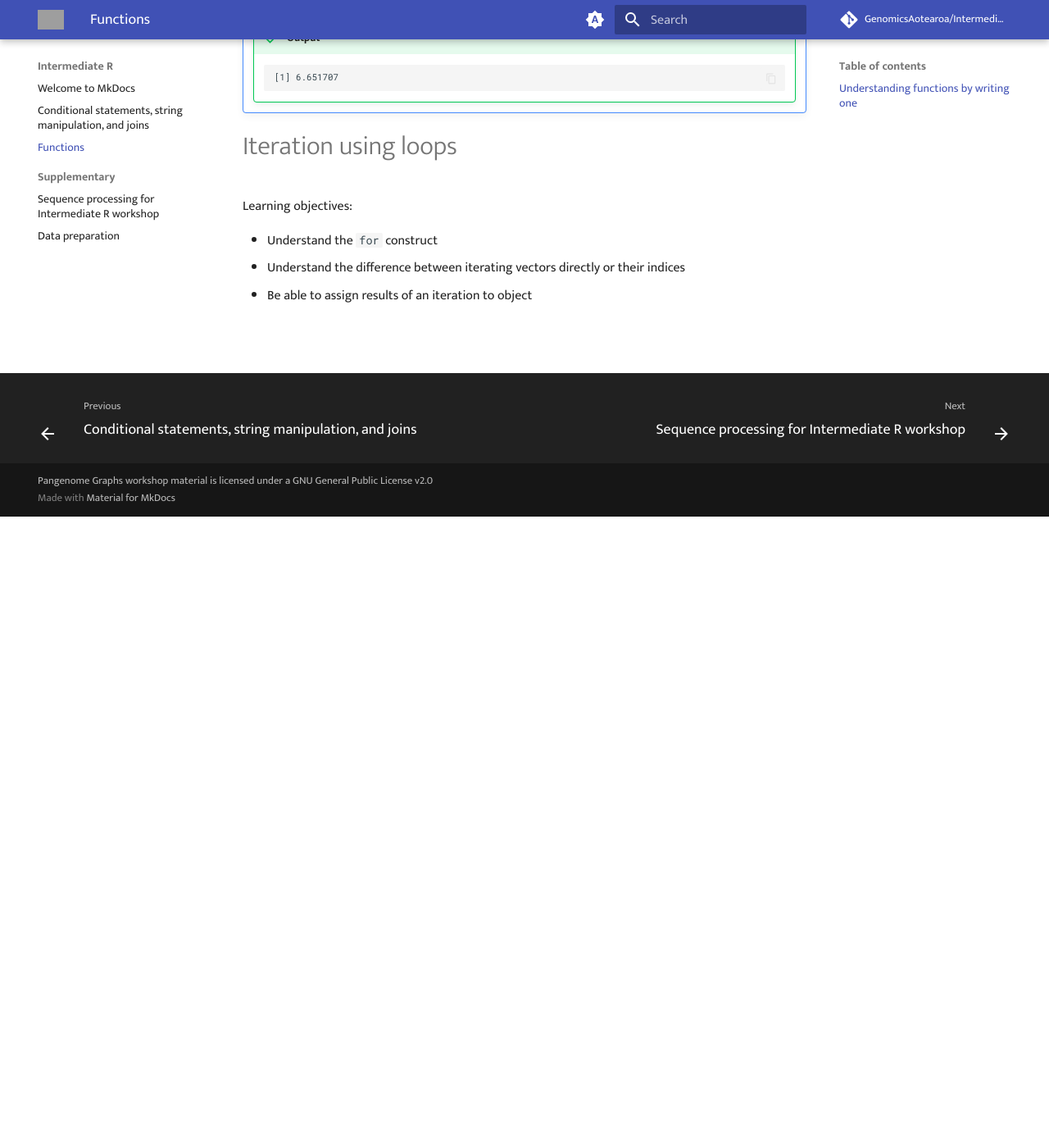
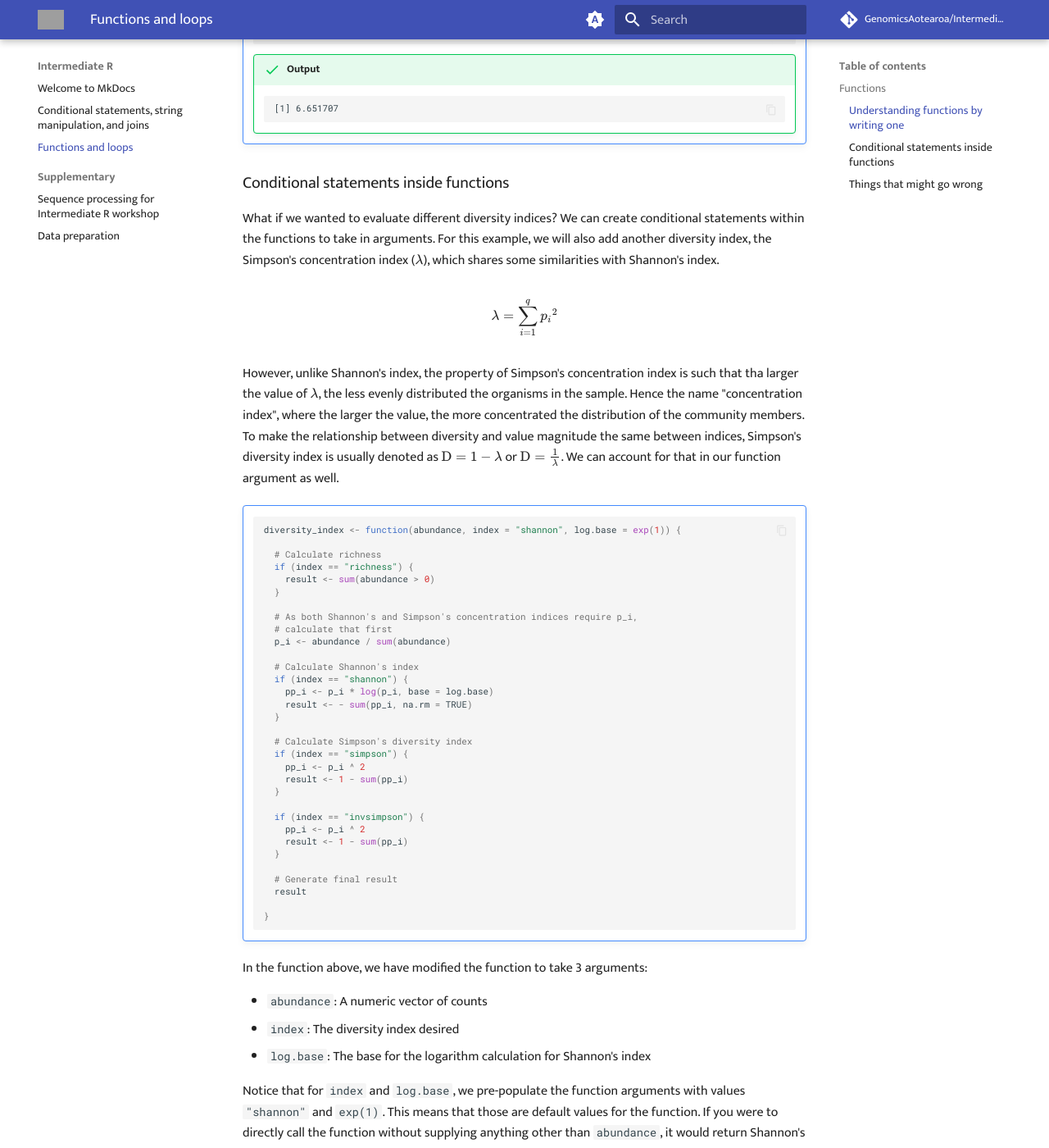
Before and after one commit to GenomicsAotearoa/Intermediate-R, an MkDocs documentation site: the page built from docs/2.lesson_2.md, in a window 1280 px wide and 1400 px high, scrolled down 2498 px. Shown: the whole window at 82% size. Built offline with MkDocs 1.6.1 and Material for MkDocs 9.7.7, drawn with Linux system fonts in a browser that asks for light colours; comment, search, counter and statistics services are not loaded; before the commit the page ends 3128 px from its top, so only the background shows below that; some of the changed text lies outside the part shown; grey boxes are pictures that could not be loaded.

Commit message:
Update functions

````diff
--- a/docs/2.lesson_2.md
+++ b/docs/2.lesson_2.md
@@ -1,4 +1,6 @@
-# Functions
+# Functions and loops
+
+## Functions
 
 Learning objectives:
 
@@ -18,7 +20,7 @@
 
 In the pseudo-code above, we have a function *named* `do_something` that takes *arguments* `x` and `y` and then a *body* enveloped by `{...}` that has code performing an addition between the arguments.
 
-## Understanding functions by writing one
+### Understanding functions by writing one
 
 A cornerstone concept in ecology is species diversity. This pertains to how organisms are distributed across space. Simplified in the form of a question: "How diverse is a sample?" The most direct measure of diversity is richness (often denoted using the letter $q$). This is essentially the number of organisms present in a sample. For any sample (remember, these are columns) in our ASV table, we can obtain richness by counting the number of non-zero elements in the column vector:
 
@@ -86,12 +88,12 @@
         [1] 6.651707
         ```
 
-Now modify the vectors 22 times! How cumbersome! However, we know we can turn the calculations into a function, like so:
+Now modify the vectors 21 more times! How cumbersome! However, we know we can turn the calculations into a function, like so:
 
 !!! r-project ""
 
     ```r
-    shannon_index <- function(abundance) {
+    diversity_index <- function(abundance) {
       # Calculate relative frequency
       p_i <- abundance / sum(abundance)
       # Calculate multiplication between relative frequencies and its log
@@ -106,7 +108,7 @@
 !!! r-project ""
 
     ```r
-    shannon_index(abundance = asv$AS1A1)
+    diversity_index(abundance = asv$AS1A1)
     ```
 
     !!! success "Output"
@@ -115,7 +117,146 @@
         [1] 6.651707
         ```
 
+### Conditional statements inside functions
 
+What if we wanted to evaluate different diversity indices? We can create conditional statements within the functions to take in arguments. For this example, we will also add another diversity index, the Simpson's concentration index ($\lambda$), which shares some similarities with Shannon's index.
+
+$$\lambda = \sum_{i=1}^{q} {p_i}^2$$
+
+However, unlike Shannon's index, the property of Simpson's concentration index is such that tha larger the value of $\lambda$, the less evenly distributed the organisms in the sample. Hence the name "concentration index", where the larger the value, the more concentrated the distribution of the community members. To make the relationship between diversity and value magnitude the same between indices, Simpson's diversity index is usually denoted as $\textrm{D} = 1 - \lambda$ or $\textrm{D} = \frac{1}{\lambda}$. We can account for that in our function argument as well.
+
+!!! r-project ""
+
+    ```r
+    diversity_index <- function(abundance, index = "shannon", log.base = exp(1)) {
+
+      # Calculate richness
+      if (index == "richness") {
+        result <- sum(abundance > 0)
+      }
+
+      # As both Shannon's and Simpson's concentration indices require p_i,
+      # calculate that first
+      p_i <- abundance / sum(abundance)
+
+      # Calculate Shannon's index
+      if (index == "shannon") {
+        pp_i <- p_i * log(p_i, base = log.base)
+        result <- - sum(pp_i, na.rm = TRUE)
+      }
+
+      # Calculate Simpson's diversity index
+      if (index == "simpson") {
+        pp_i <- p_i ^ 2
+        result <- 1 - sum(pp_i)
+      }
+
+      if (index == "invsimpson") {
+        pp_i <- p_i ^ 2
+        result <- 1 - sum(pp_i)
+      }
+
+      # Generate final result
+      result
+
+    }
+    ```
+
+In the function above, we have modified the function to take 3 arguments:
+
+* `abundance`: A numeric vector of counts
+* `index`: The diversity index desired
+* `log.base`: The base for the logarithm calculation for Shannon's index
+
+Notice that for `index` and `log.base`, we pre-populate the function arguments with values `"shannon"` and `exp(1)`. This means that those are default values for the function. If you were to directly call the function without supplying anything other than `abundance`, it would return Shannon's index calculated in the scale of the natural log. If we wanted to calculate the Shannon's index with a different log base, we simply add our own value to the `log.base` argument.
+
+!!! r-project ""
+
+    ```r
+    diversity_index(abundance = asv$AS1A1, log.base = 2)
+    ```
+
+    !!! success "Output"
+
+        ```
+        [1] 9.596384
+        ```
+
+If we wanted to get Simpson's concentration index:
+
+!!! r-project ""
+
+    ```r
+    diversity_index(abundance = asv$AS1A1, index = "simpson")
+    ```
+
+    !!! success "Output"
+
+        ```
+        [1] 0.9972477
+        ```
+
+### Things that might go wrong
+
+At this point, we have written a function `diversity_index()` that calculates 3 different indices and can adjust for different choices of log bases. However, there are some weaknesses to our function. Have a think before moving forward what they might be.
+
+??? tip "Weak points of `diversity_index`"
+
+    * `NA` handling only for Shannon's index, but not others (What if input vector contains missing values?)
+    * Redundancy in calculating `pp_i` for derivatives of Simpson's index (`pp_i` is the same regardless of calculating Simpson's diversity or it's inverse)
+    * No explicit way of knowing correct argument values without looking at code (Will you remember what the arguments are 12 months from now?)
+    * No error handling of inappropriate types of data or negative values (`index = "shannon"` might provide useful error messages, but other indices will provide an output as normal)
+
+To mitigate some of those problems, we might want to restrict how our function evaluates and processes input, as well as have the function provide useful error messages in case of problems. Here, two base R functions are useful:
+
+* `stop()` creates an error message and stops the execution of the following lines of code in the body.
+* `match.arg()` allows for partial matching of argument values and also produces a helpful error message on what are appropriate values if there is a typo.
+* `switch()` allows for different evaluations depending on the argument without chaining multiple if...else statements to make code more readable.
+
+!!! r-project ""
+
+    ```r
+    diversity_index <- function(abundance, index = "shannon", log.base = exp(1), na.rm = FALSE) {
+      # Ensure abundance is a vector of positive numeric values
+      if (!is.numeric(abundance) || any(abundance < 0, na.rm = TRUE)) {
+        stop("Abundance data must be numeric and positive!")
+      }
+
+      # Check if missing values are to be ignored
+      if (any(is.na(abundance)) & isFALSE(na.rm)) {
+        stop("There are missing values and na.rm = FALSE!")
+      }
+
+      # Match arguments to appropriate index
+      indices <- c("richness", "shannon", "simpson", "invsimpson")
+      index <- match.arg(index, indices)
+
+      # Pre-calculate p_i and pp_i
+      p_i <- abundance / sum(abundance, na.rm = na.rm)
+
+      if (isTRUE(str_detect(index, "simpson"))) {
+        # Simpson's
+        pp_i <- p_i ^ 2
+        spp_i <- sum(pp_i, na.rm = na.rm)
+      } else {
+        # Shannon's
+        pp_i <- - p_i * log(p_i, base = log.base)
+        spp_i <- sum(pp_i, na.rm = TRUE)
+      }
+
+      # Final output
+      result <- switch(
+        index,
+        shannon = spp_i,
+        richness = sum(abundance > 0, na.rm = TRUE),
+        invsimpson = 1 / spp_i,
+        1 - spp_i
+      )
+
+      result
+
+    }
+    ```
 
 
 
````
